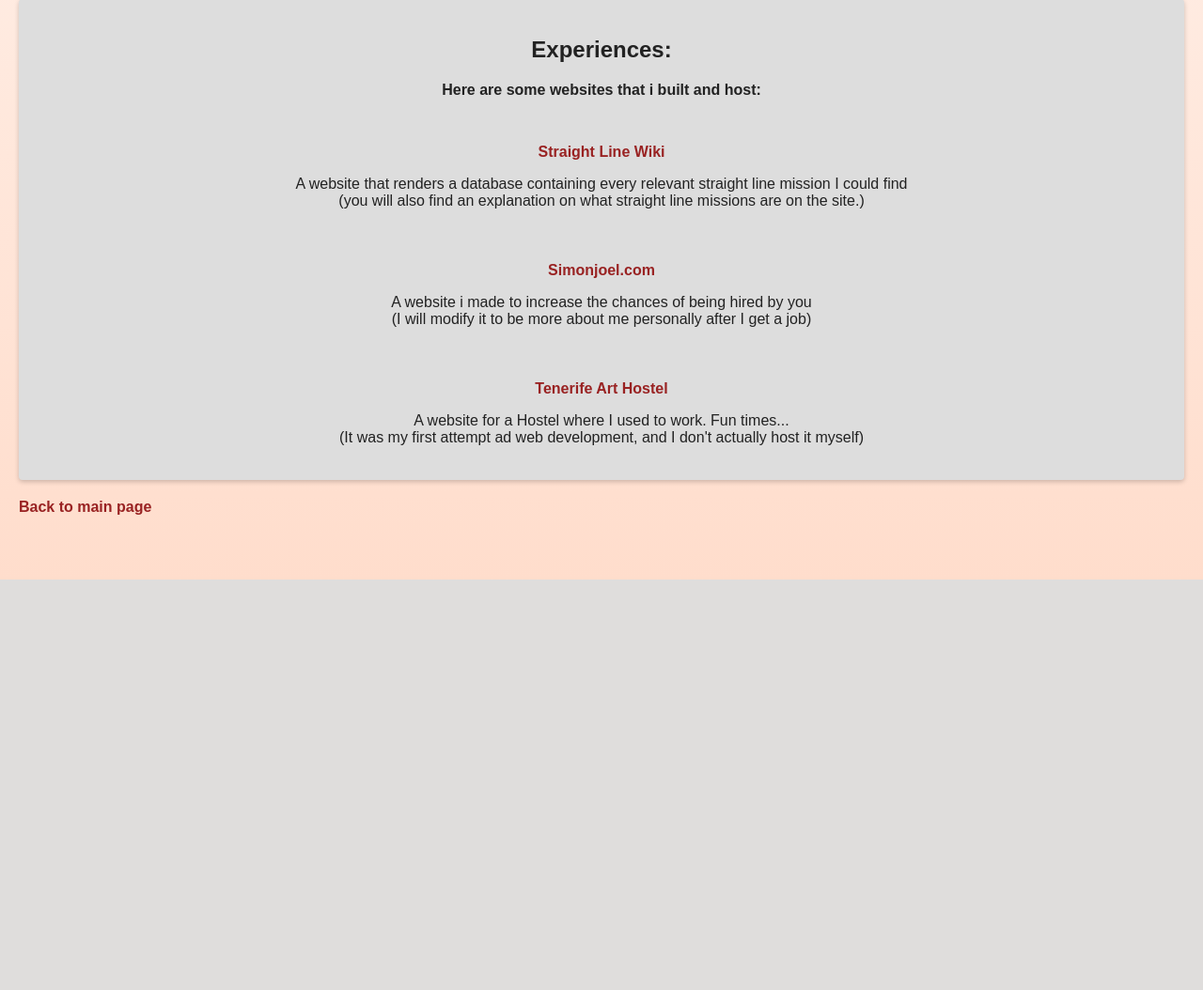
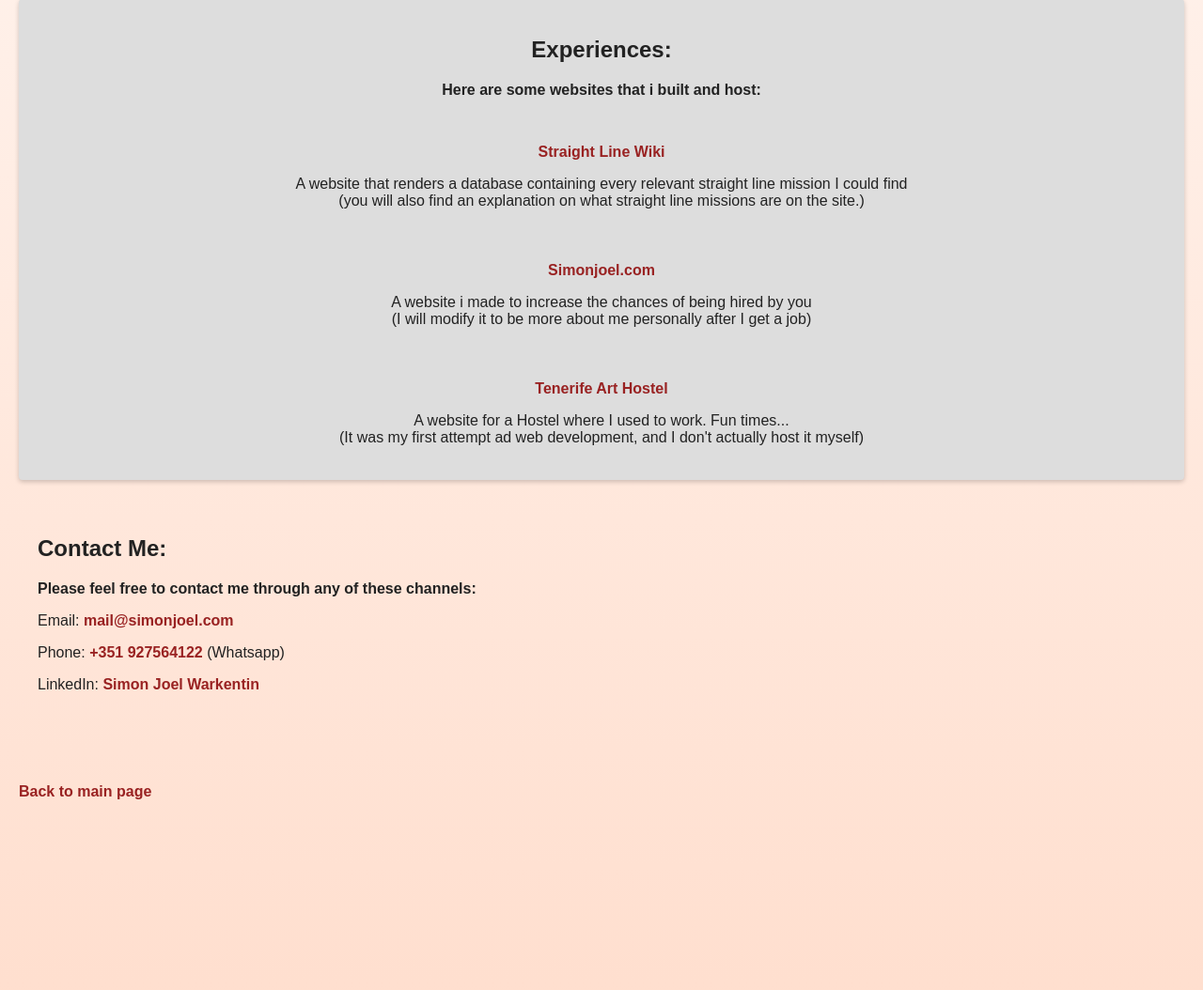
Before and after one commit to SimonJoelWarkentin/simonjoel, a PHP site: page /hire_me.php in a window 1280 px wide. Shown: the part 924-1978 px from the top of the page at 94% size. Before the commit the page ends 1541 px from the top, so only its background shows below. Run offline with PHP 8.4, Linux system fonts and the light colour scheme.

Commit message:
added contact details

```diff
--- a/hire_me.php
+++ b/hire_me.php
@@ -43,25 +43,20 @@
 		<a href="https://tenerifearthostel.github.io/">Tenerife Art Hostel</a>
 		<p>A website for a Hostel where I used to work. Fun times...<br>(It was my first attempt ad web development, and I don't actually host it myself)</p>
         </section>
-        <!--section id="content3">
-            <h2>I like sharing!...</h2>
-            <b>...but I hate social media.</b>
-            <p>This is why I want to share some pictures and thoughts of mine here in this section!
-		</p>
-		<hr>
-		<p>
-		Hey, I'm Simon Joel Warkentin.
-		<br>My journey has taken me through 5 countries, and along the way, I've picked up 4 languages.
-		<br>Beyond the world of tech and Linux, I often lose myself in creating music or exploring new places.
-		<br>With a deep appreciation for Free and Open Source Software, I'm always learning and evolving.
-		<br>Want a glimpse into my world? Find out more <a href="about_me.php">here</a>.
-            </p>
-        </section>
-        <section id="ontent4">
+        <section id="content6">
+            <h2>Contact Me:</h2>
+            <b>Please feel free to contact me through any of these channels:</b>
+            <p>Email: <a href="mailto:mail@simonjoel.com">mail@simonjoel.com</a></p>
+	    <p>Phone: <a href="tel:+351927564122">+351 927564122</a> (Whatsapp)</p>
+	    <p>LinkedIn: <a href="https://linkedin.com/in/simon-joel-warkentin-a9a1aa280">Simon Joel Warkentin</a></p>
+	    <hr>
+	</section>
+        <!--section id="content4">
             <h2>Hmmmmm...</h2>
             <p>Some more content is gonna go here soon.<br>Probably something about self hosting...</p>
 	</section-->
 	<a href="index.php">Back to main page</a>
+<hr><hr><hr><hr><hr><hr>
     </main>
     <hr>
     <footer>
--- a/index.php
+++ b/index.php
@@ -21,7 +21,8 @@
                         <a href="cv.html">My CV</a>
                         <a href="cover_letter.html">My Cover Letter</a>
 			<a href="hire_me.php#content5">My Experiences</a>
-			<a href="hire_me.php">Overview</a>
+			<a href="hire_me.php#content3">Overview</a>
+			<a href="hire_me.php#content6">Contact</a>
                     </div>
                 </li>
                 <li>
@@ -37,7 +38,8 @@
                     <div id="dropdown-3" class="dropdown-content">
                         <a href="about_me.php">About Me</a>
                         <a href="about_me.php#content4">Thoughts</a>
-                        <a href="about_me.php#content1">Photos</a>
+			<a href="about_me.php#content1">Photos</a>
+			<a href="about_me.php#content6">Contact</a>
                     </div>
                 </li>
                 <li>
```
Also changed, not shown: about_me.php (+8 -0 lines), assets/images/simon3.jpg (added).
